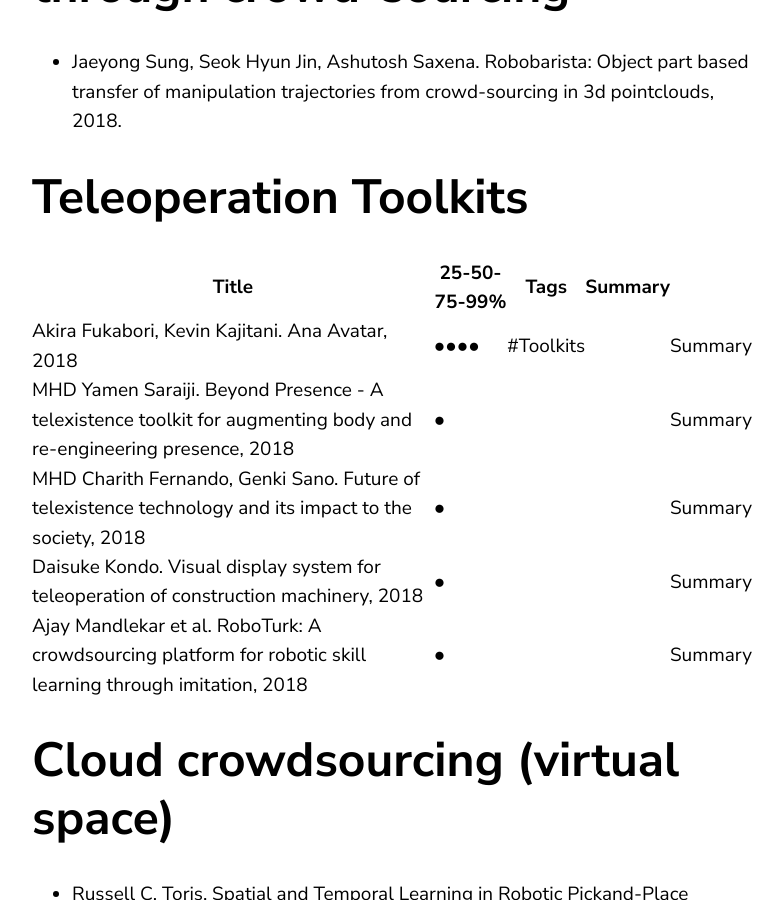
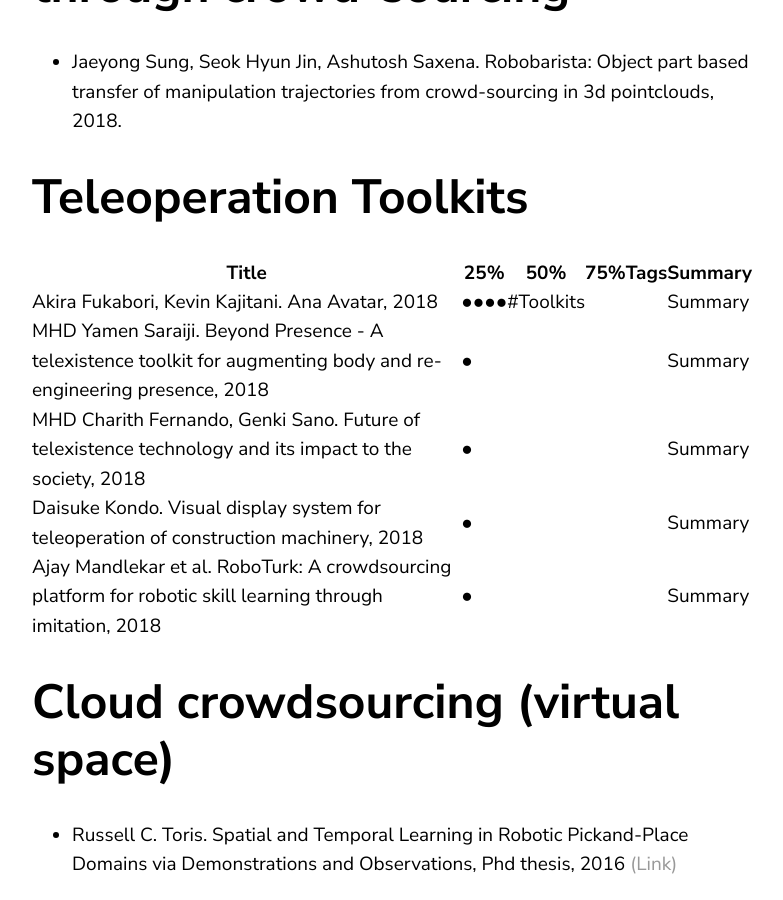
Before and after one commit to jluis9796/jluis9796.github.io, a Jekyll site: the page built from _posts/2020-05-24-telexistence.markdown, in a window 1280 px wide and 900 px high, scrolled down 1292 px. Shown: the whole window, without its empty margins (68-851 px from the left). Built offline with Jekyll 4.4.1, drawn with Linux system fonts in a browser that asks for light colours.

Commit message:
Update 2020-05-24-telexistence.markdown

```diff
--- a/_posts/2020-05-24-telexistence.markdown
+++ b/_posts/2020-05-24-telexistence.markdown
@@ -34,7 +34,9 @@ date:   2020-05-24 13:34:36 +0900
   <thead>
     <tr>
       <th>Title</th>
-      <th>25-50-75-99%</th>
+      <th>25%</th>
+      <th>50%</th>
+      <th>75%</th>
       <th>Tags</th>
       <th>Summary</th>
     </tr>
```
